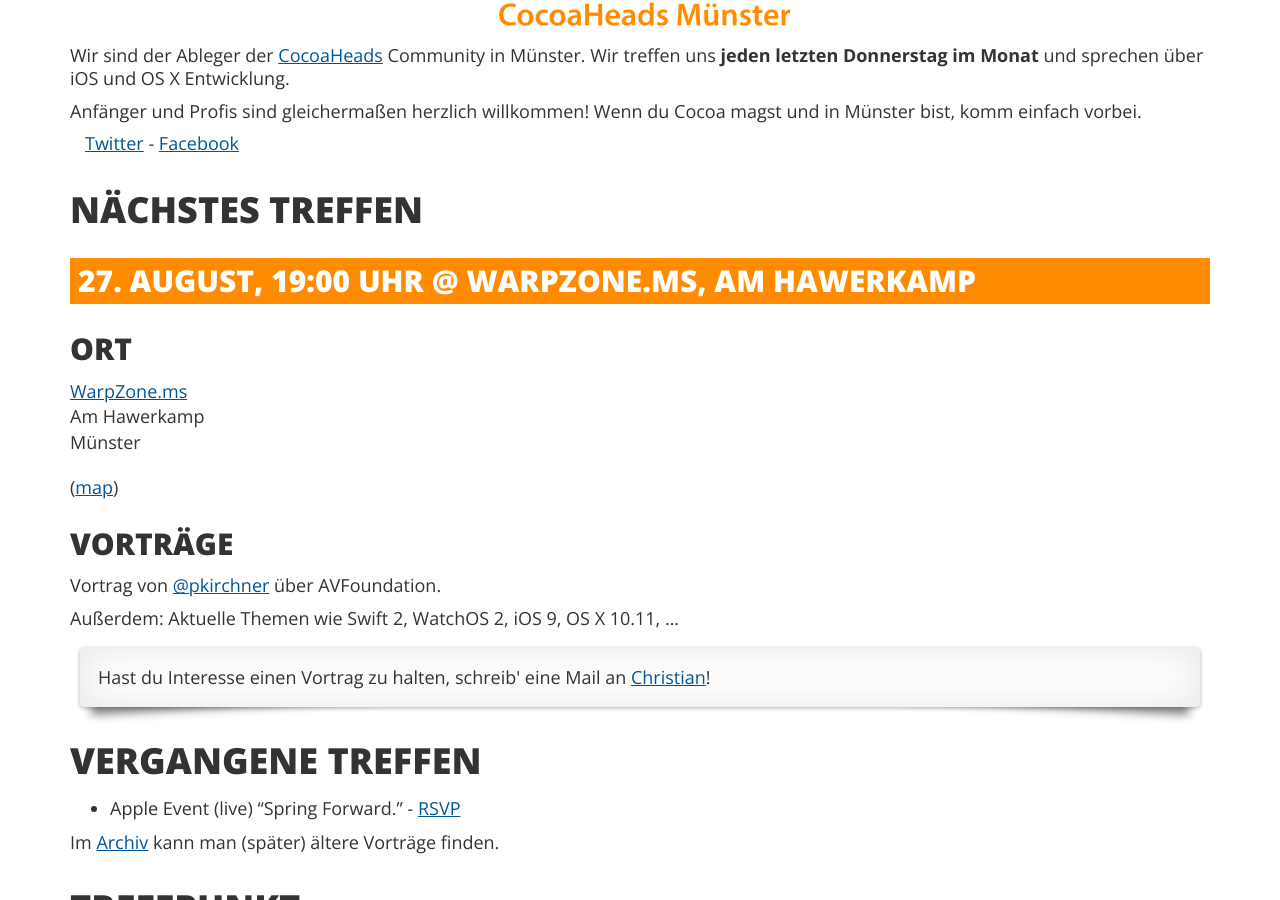
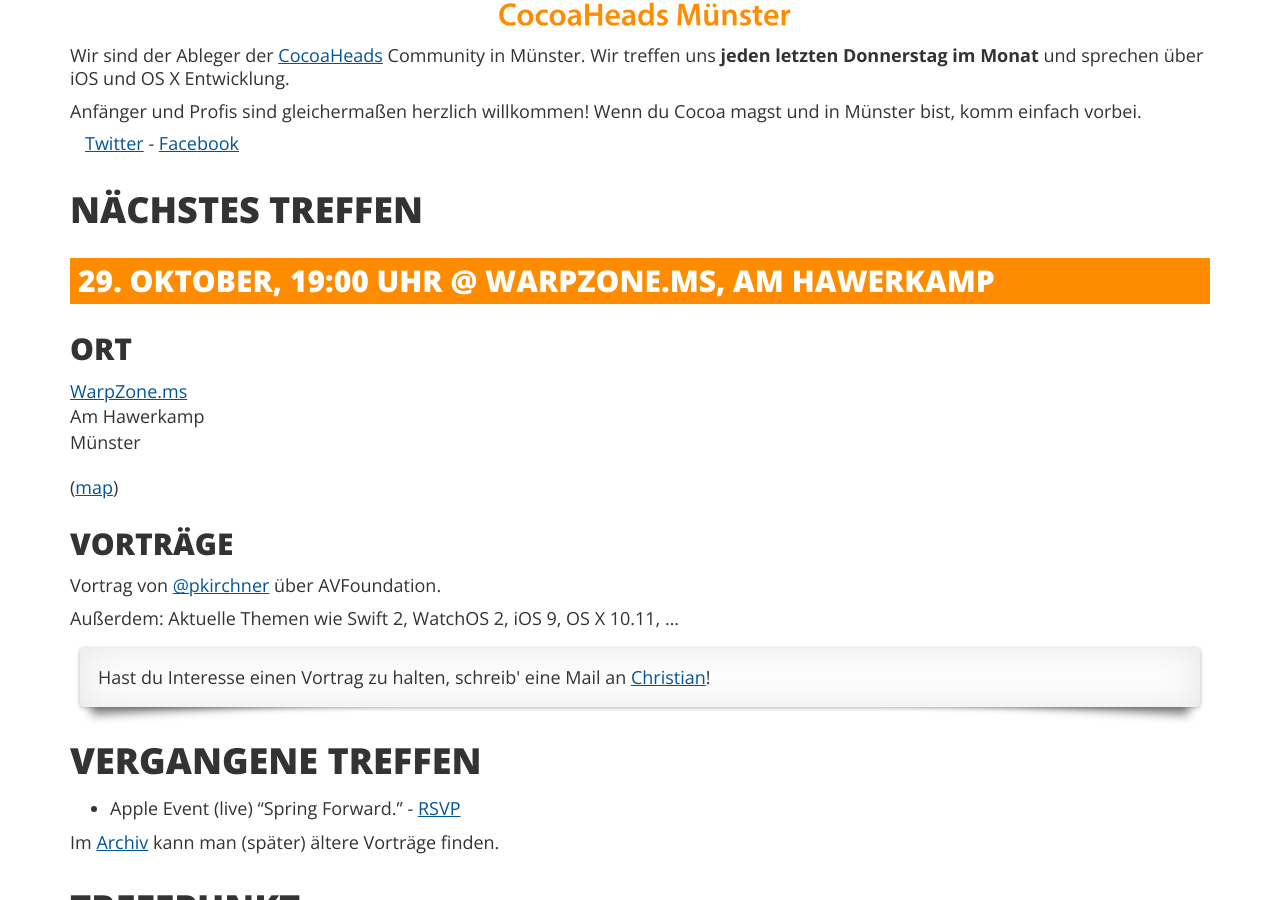
Before and after one commit to cocoaheads-ms/cocoaheads-ms.github.io, a Jekyll site: the page built from index.markdown, in a window 1280 px wide and 900 px high, scrolled down 306 px. Built offline with Jekyll 4.4.1, drawn with Linux system fonts in a browser that asks for light colours; nearby versions of some CDN libraries; some web fonts are replaced; Markdown is read by kramdown in place of the engine named in the settings.

Commit message:
Updated date for October

```diff
--- a/index.markdown
+++ b/index.markdown
@@ -20,7 +20,7 @@
 
 # Nächstes Treffen
 
-<h2 class="meeting upcoming">27. August, 19:00 Uhr @ WarpZone.ms, Am Hawerkamp</h2>
+<h2 class="meeting upcoming">29. Oktober, 19:00 Uhr @ WarpZone.ms, Am Hawerkamp</h2>
 
 ## Ort
 
```
